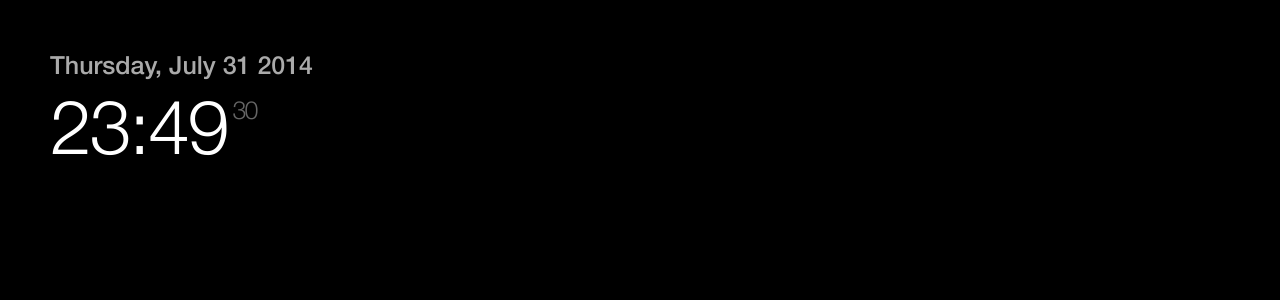
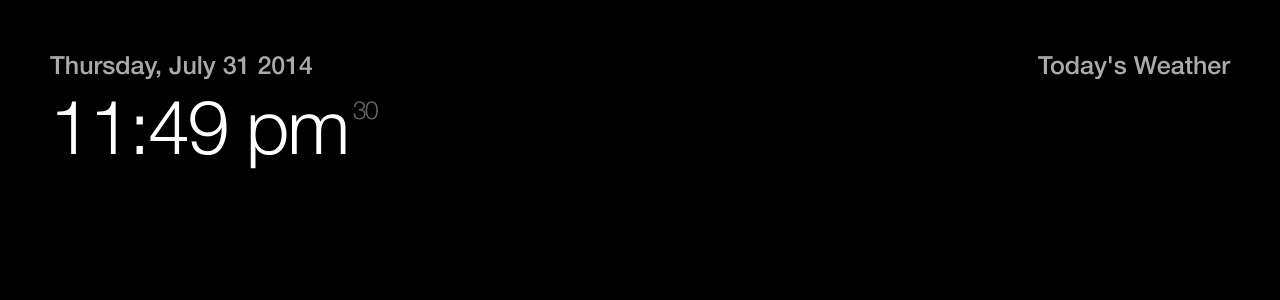
Before and after one commit to averyhadzi/raspberry-pi, a PHP site: page / in a window 1280 px wide. Shown: the top 300 px of the page. Run offline with PHP 8.4, Linux system fonts and the light colour scheme; data that the repository does not hold is empty.

Commit message:
fixed time and weather

```diff
--- a/css/main.css
+++ b/css/main.css
@@ -148,6 +148,7 @@ body, html {
 	font-size: 20px;
 	line-height: 20px;
 }
+.forecast-table tbody > tr:first-child { display: none; }
 .forecast-table .day, .forecast-table .temp-min, .forecast-table .temp-max
 {
 	width: 50px;
--- a/index.php
+++ b/index.php
@@ -14,7 +14,7 @@
 <body>
 
 	<div class="top left"><div class="date small dimmed"></div><div class="time"></div><div class="calendar xxsmall"></div></div>
-	<div class="top right"><div class="windsun small dimmed"></div><div class="temp"></div><div class="forecast small dimmed"></div></div>
+	<div class="top right"><div class="windsun small dimmed">Today's Weather</div><div class="temp"></div><div class="forecast small dimmed"></div></div>
 <!-- 	<div class="center-ver center-hor"><div class="dishwasher light">Vaatwasser is klaar!</div></div>
 	<div class="lower-third center-hor"><div class="compliment light"></div></div> -->
 	<div class="bottom center-hor"><div class="news medium"></div></div>
--- a/js/main.js
+++ b/js/main.js
@@ -83,7 +83,7 @@ jQuery(document).ready(function($) {
         date = date[0] + ' ' + date[1] + ' ' + date[2] + ' ' + date[3];
 
 		$('.date').html(date);
-		$('.time').html(now.format('HH') + ':' + now.format('mm') + '<span class="sec">'+now.format('ss')+'</span>');
+		$('.time').html(now.format('h') + ':' + now.format('mm a') + '<span class="sec">'+now.format('ss')+'</span>');
 
 		setTimeout(function() {
 			updateTime();
@@ -229,17 +229,17 @@ jQuery(document).ready(function($) {
 			// var forecast = 'Min: '+temp_min+'&deg;, Max: '+temp_max+'&deg;';
 			// $('.forecast').updateWithText(forecast, 1000);
 
-			var now = new Date();
-			var sunrise = new Date(json.sys.sunrise*1000).toTimeString().substring(0,5);
-			var sunset = new Date(json.sys.sunset*1000).toTimeString().substring(0,5);
+			// var now = new Date();
+			// var sunrise = new Date(json.sys.sunrise*1000).toTimeString().substring(0,5);
+			// var sunset = new Date(json.sys.sunset*1000).toTimeString().substring(0,5);
 
-			var windString = '<span class="wi wi-strong-wind xdimmed"></span> ' + kmh2beaufort(wind) ;
-			var sunString = '<span class="wi wi-sunrise xdimmed"></span> ' + sunrise;
-			if (json.sys.sunrise*1000 < now && json.sys.sunset*1000 > now) {
-				sunString = '<span class="wi wi-sunset xdimmed"></span> ' + sunset;
-			}
+			// var windString = '<span class="wi wi-strong-wind xdimmed"></span> ' + kmh2beaufort(wind) ;
+			// var sunString = '<span class="wi wi-sunrise xdimmed"></span> ' + sunrise;
+			// if (json.sys.sunrise*1000 < now && json.sys.sunset*1000 > now) {
+			// 	sunString = '<span class="wi wi-sunset xdimmed"></span> ' + sunset;
+			// }
 
-			$('.windsun').updateWithText(windString+' '+sunString, 1000);
+			// $('.windsun').updateWithText(windString+' '+sunString, 1000);
 		});
 
 		setTimeout(function() {
```
Also changed, not shown: 1 other file.
